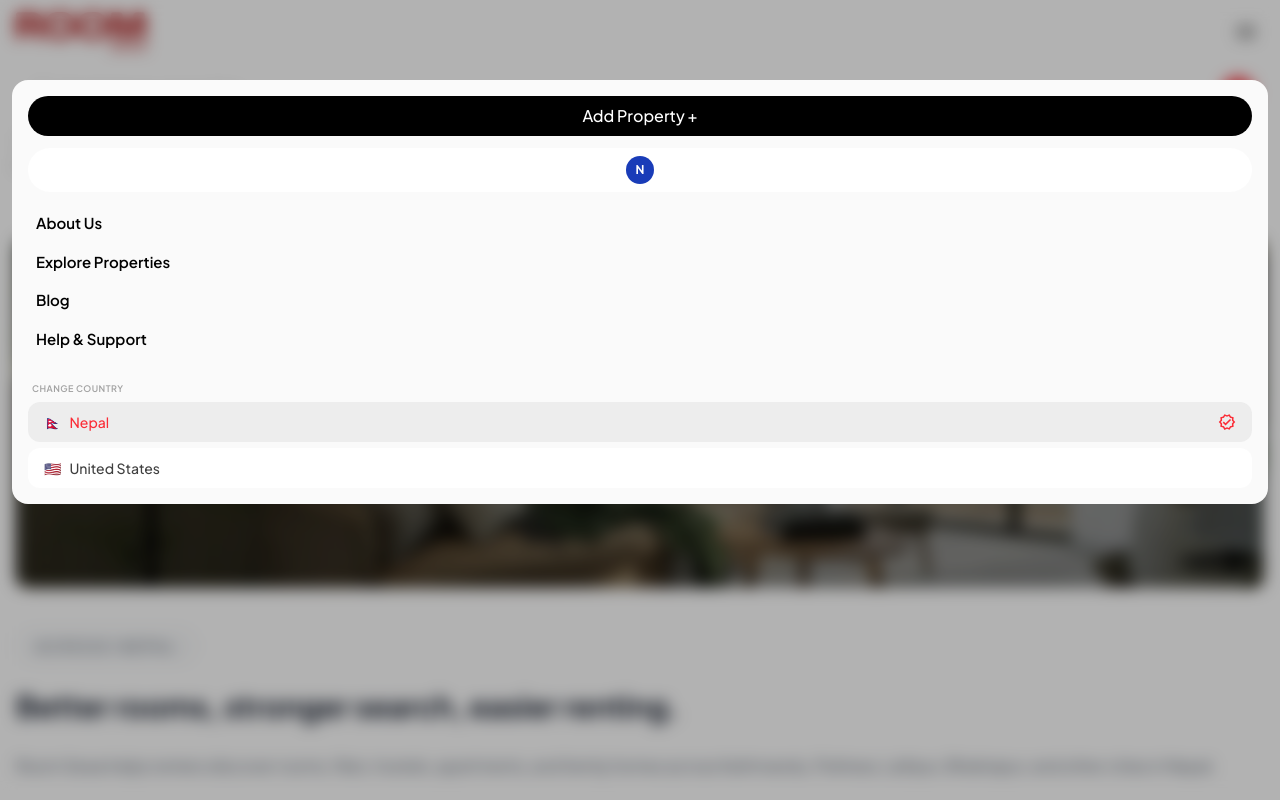
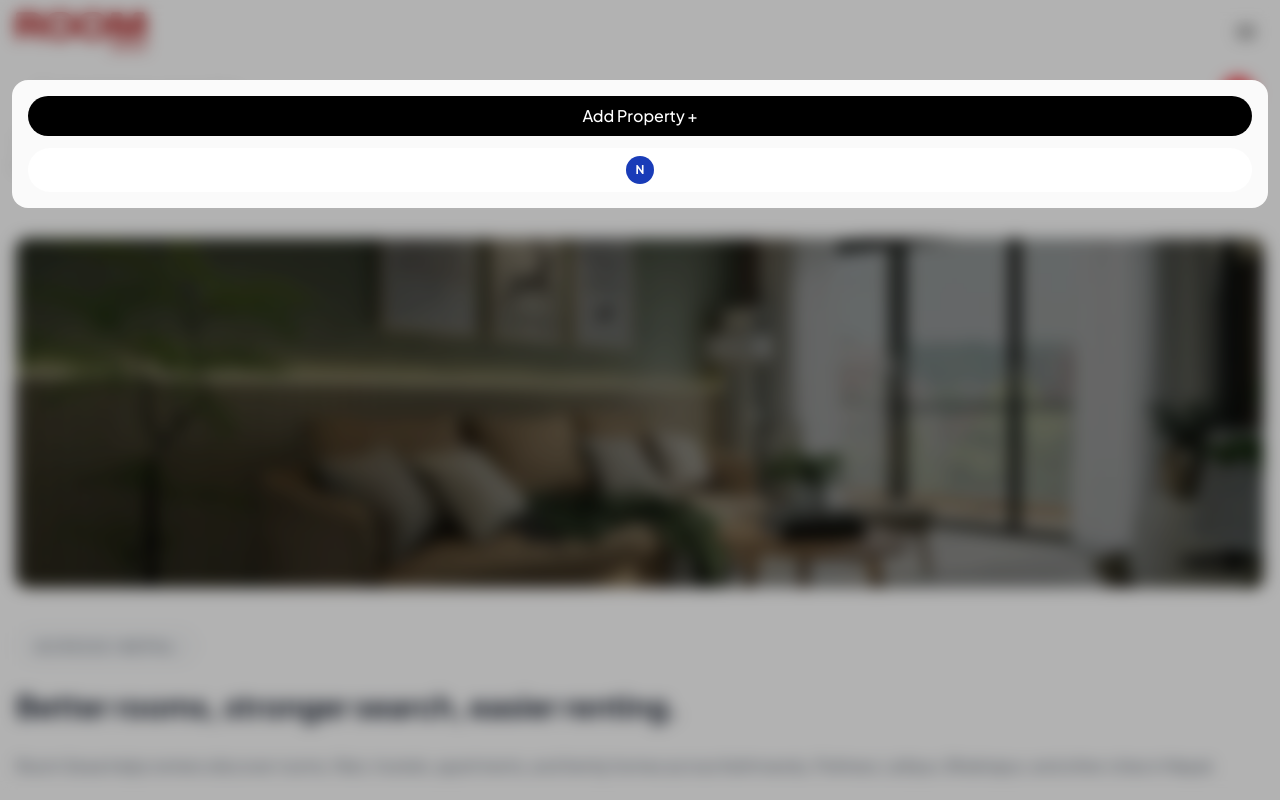
Before and after one commit to roshanmandal45/RoomRental, a Next.js app: page / in a window 1280 px wide. Both pictures are taken after a click on the element 1246 px from the left and 31 px from the top of the page. Shown: the top 800 px of the page. Built offline with nearby package versions, Linux system fonts and the light colour scheme.

Commit message:
Revert "Navbar Updated"

```diff
--- a/app/components/Navbar.tsx
+++ b/app/components/Navbar.tsx
@@ -1,141 +1,115 @@
-"use client"
-import Image from 'next/image'
-import Logo from "@/public/logo.svg"
-import room from "@/public/roomicon.webp"
-import BK from "@/public/BK.webp"
-import BHK from "@/public/BHK.webp"
-import Hostel from "@/public/hostel.webp"
-import Hotel from "@/public/Hotel.webp"
-import Apartment from "@/public/apartment.webp"
-import Office from "@/public/office.webp"
-import House from "@/public/house.webp"
-import Flat from "@/public/Flat.webp"
-import Cottage from "@/public/Cottage.webp"
-import { IoMenuOutline } from 'react-icons/io5'
-import { CiSearch } from 'react-icons/ci'
-import React, { useState } from 'react'
-import Link from 'next/link'
-import { MdOutlineVerified } from 'react-icons/md'
+"use client";
+
+import Image from "next/image";
+import Logo from "@/public/logo.svg";
+import room from "@/public/roomicon.webp";
+import BK from "@/public/BK.webp";
+import BHK from "@/public/BHK.webp";
+import Hostel from "@/public/hostel.webp";
+import Hotel from "@/public/Hotel.webp";
+import Apartment from "@/public/apartment.webp";
+import Office from "@/public/office.webp";
+import House from "@/public/house.webp";
+import Flat from "@/public/Flat.webp";
+import Cottage from "@/public/Cottage.webp";
+import { IoMenuOutline } from "react-icons/io5";
+import { CiSearch } from "react-icons/ci";
+import React, { useEffect, useState } from "react";
 
 const categories = [
-  { src: room, label: 'ROOM' },
-  { src: BK, label: 'BK' },
-  { src: BHK, label: 'BHK' },
-  { src: Apartment, label: 'APARTMENT' },
-  { src: House, label: 'HOUSE' },
-  { src: Flat, label: 'FLAT' },
-  { src: Hostel, label: 'HOSTEL' },
-  { src: Hotel, label: 'HOTEL' },
-  { src: Cottage, label: 'COTTAGE' },
-  { src: Office, label: 'OFFICE SPACE' },
+  { src: room, label: "ROOM" },
+  { src: BK, label: "BK" },
+  { src: BHK, label: "BHK" },
+  { src: Apartment, label: "APARTMENT" },
+  { src: House, label: "HOUSE" },
+  { src: Flat, label: "FLAT" },
+  { src: Hostel, label: "HOSTEL" },
+  { src: Hotel, label: "HOTEL" },
+  { src: Cottage, label: "COTTAGE" },
+  { src: Office, label: "OFFICE SPACE" },
 ];
 
 const Navbar = () => {
-  const [isOpen, setIsOpen] = useState(false)
-  const [btnOpen, setBtnOpen] = useState(false)
-  const [selectedButton, setSelectedButton] = useState("Nepal")
+  const [isOpen, setIsOpen] = useState(false);
+  const [scrolled, setScrolled] = useState(false);
+
+  useEffect(() => {
+    const handleScroll = () => {
+      setScrolled(window.scrollY > 20);
+    };
+
+    window.addEventListener("scroll", handleScroll);
+
+    return () => window.removeEventListener("scroll", handleScroll);
+  }, []);
 
   return (
-    // Main full-width container wrapper
-    <nav className='w-full bg-white text-black border-b border-black/5'>
-
+    <nav
+      className={`sticky top-0 z-50 w-full text-black transition-all duration-300 ${
+        scrolled
+          ? "bg-white/80 backdrop-blur-md shadow-md border-b border-black/5"
+          : "bg-transparent"
+      }`}
+    >
       {/* 1. TOP ROW CONTAINER: Centered with mx-auto and padded on the sides */}
-      <div className='max-w-[1380px] mx-auto px-4 sm:px-8 md:px-12 py-3 flex flex-col gap-4 lg:flex-row lg:items-center lg:justify-between lg:gap-8'>
-
+      <div className="max-w-[1380px] mx-auto px-4 sm:px-8 md:px-12 py-3 flex flex-col gap-4 lg:flex-row lg:items-center lg:justify-between lg:gap-8">
         {/* Logo and Mobile Toggle Header */}
-        <div className='flex items-center justify-between lg:shrink-0'>
-          <Image src={Logo} alt='logo' width={130} height={35} priority />
+        <div className="flex items-center justify-between lg:shrink-0">
+          <Image src={Logo} alt="logo" width={130} height={35} priority />
           <span
-            onClick={() => setIsOpen(prev => !prev)}
-            className='border border-black/10 h-9 w-9 rounded-full flex items-center justify-center lg:hidden cursor-pointer'
+            onClick={() => setIsOpen((prev) => !prev)}
+            className="border border-black/10 h-9 w-9 rounded-full flex items-center justify-center lg:hidden cursor-pointer"
           >
-            <IoMenuOutline size={24}/>
+            <IoMenuOutline size={24} />
           </span>
         </div>
 
         {/* Search Bar: Stretches smoothly up to max-w-xl on desktop */}
-        <div className='w-full lg:max-w-xl'>
-          <div className='flex items-center justify-between border border-black/8 rounded-full p-2.5 shadow-sm bg-white'>
-            <div className='flex items-center gap-2 w-full pl-2'>
-              <CiSearch size={20} className='text-neutral-500' />
-              <input type="text" placeholder='Search places, rooms, flats...' className='w-full outline-none text-sm' />
+        <div className="w-full lg:max-w-xl">
+          <div className="flex items-center justify-between border border-black/8 rounded-full p-2.5 shadow-sm bg-white">
+            <div className="flex items-center gap-2 w-full pl-2">
+              <CiSearch size={20} className="text-neutral-500" />
+              <input
+                type="text"
+                placeholder="Search places, rooms, flats..."
+                className="w-full outline-none text-sm"
+              />
             </div>
-            <span className='h-8 w-8 bg-red-500 rounded-full text-white flex items-center justify-center font-bold shrink-0 cursor-pointer hover:bg-red-600 transition-colors'>
+            <span className="h-8 w-8 bg-red-500 rounded-full text-white flex items-center justify-center font-bold shrink-0 cursor-pointer hover:bg-red-600 transition-colors">
               <CiSearch size={18} />
             </span>
           </div>
         </div>
 
-        {/* Desktop Buttons Column (Added "relative" to anchor the absolute dropdown position) */}
-        <div className='hidden lg:flex items-center gap-4 shrink-0 relative'>
-          <button
-            onClick={() => setBtnOpen(prev => !prev)}
-            className='px-4 py-2 text-sm rounded-full border border-black/10 hover:bg-neutral-50 transition-colors cursor-pointer flex items-center gap-1 font-medium text-neutral-800'
-          >
-            {selectedButton === "Nepal" ? "🇳🇵 Nepal" : "🇺🇸 United States"}
-          </button>
-
-          {btnOpen && (
-            <div className='absolute top-12 right-28 w-[230px] bg-white border border-black/10 rounded-xl p-1.5 flex flex-col gap-1 z-50 shadow-lg transition duration-75 animate-fadeIn'>
-              <h3 className='text-neutral-400 font-semibold tracking-wider text-[9px] px-3 py-1.5 uppercase'>CHANGE COUNTRY</h3>
-
-              {/* Nepal Dropdown Option */}
-              <button
-                onClick={() => { setSelectedButton("Nepal"); setBtnOpen(false); }}
-                className={`cursor-pointer w-full flex items-center py-2 px-3 justify-between rounded-full font-medium transition-colors duration-150
-                  ${selectedButton === "Nepal"
-                    ? 'bg-neutral-100 text-neutral-900'
-                    : 'bg-transparent text-neutral-600 hover:bg-neutral-50'
-                  }`}
-              >
-                <div className='flex items-center gap-2 text-sm'>
-                  <span>🇳🇵</span>
-                  <span className={selectedButton === "Nepal" ? 'text-red-500' : 'text-neutral-700'}>Nepal</span>
-                </div>
-                {selectedButton === "Nepal" && <MdOutlineVerified size={18} className='text-red-500' />}
-              </button>
-
-              {/* United States Dropdown Option */}
-              <button
-                onClick={() => { setSelectedButton("United States"); setBtnOpen(false); }}
-                className={`cursor-pointer w-full flex items-center py-2 px-3 justify-between rounded-full font-medium transition-colors duration-150
-                  ${selectedButton === "United States"
-                    ? 'bg-neutral-100 text-neutral-900'
-                    : 'bg-transparent text-neutral-600 hover:bg-neutral-50'
-                  }`}
-              >
-                <div className='flex items-center gap-2 text-sm'>
-                  <span>🇺🇸</span>
-                  <span className={selectedButton === "United States" ? 'text-red-500' : 'text-neutral-700'}>United States</span>
-                </div>
-                {selectedButton === "United States" && <MdOutlineVerified size={18} className='text-red-500' />}
-              </button>
-            </div>
-          )}
-
-          <button className='px-4 py-2 text-sm bg-black text-white rounded-full border border-black/8 hover:bg-neutral-800 transition-colors cursor-pointer'>
+        {/* Desktop Buttons Column */}
+        <div className="hidden lg:flex items-center gap-4 shrink-0">
+          <button className="px-4 py-2 text-sm bg-black text-white rounded-full border border-black/8 hover:bg-neutral-800 transition-colors cursor-pointer">
             Add Property +
           </button>
-          <button className='h-9 w-9 rounded-full border border-black/15 flex items-center justify-center bg-white hover:bg-neutral-50 transition-colors cursor-pointer shadow-sm'>
-            <span className='bg-blue-800 text-white flex items-center justify-center h-7 w-7 rounded-full font-bold text-xs'>N</span>
+          <button className="h-9 w-9 rounded-full border border-black/15 flex items-center justify-center bg-white hover:bg-neutral-50 transition-colors cursor-pointer shadow-sm">
+            <span className="bg-blue-800 text-white flex items-center justify-center h-7 w-7 rounded-full font-bold text-xs">
+              N
+            </span>
           </button>
         </div>
-
       </div>
 
       {/* 2. CATEGORIES ROW CONTAINER */}
-      <div className='max-w-[1380px] mx-auto px-4 sm:px-8 md:px-12 pb-4'>
-        <div className='flex gap-7 text-[7px] items-center overflow-x-auto shrink-0 border-b border-black/4 pb-2 lg:justify-center [&::-webkit-scrollbar]:hidden [-ms-overflow-style:none] [scrollbar-width:none]'>
+      <div className="max-w-[1380px] mx-auto px-4 sm:px-8 md:px-12 pb-4">
+        <div className="flex gap-7 text-[7px] items-center overflow-x-auto shrink-0 border-b border-black/4 pb-2 lg:justify-center [&::-webkit-scrollbar]:hidden [-ms-overflow-style:none] [scrollbar-width:none]">
           {categories.map((cat, i) => (
-            <div key={i} className='flex flex-col shrink-0 items-center gap-1 group cursor-pointer'>
+            <div
+              key={i}
+              className="flex flex-col shrink-0 items-center gap-1 group cursor-pointer"
+            >
               <Image
                 src={cat.src}
                 alt={cat.label}
                 width={24}
                 height={24}
-                className='object-contain opacity-70 group-hover:opacity-100 transition-opacity'
+                className="object-contain opacity-70 group-hover:opacity-100 transition-opacity"
               />
-              <p className='text-[10px] font-medium tracking-wide text-neutral-500 group-hover:text-black transition-colors'>
+              <p className="text-[10px] font-medium tracking-wide text-neutral-500 group-hover:text-black transition-colors">
                 {cat.label}
               </p>
             </div>
@@ -143,66 +117,29 @@ const Navbar = () => {
         </div>
       </div>
 
-      {/* Mobile-Only Drawer Overlay */}
+      {/* Mobile-Only Drawers */}
       {isOpen && (
         <div
           onClick={() => setIsOpen(false)}
-          className='fixed inset-0 bg-black/30 backdrop-blur-sm z-40 lg:hidden'
+          className="fixed inset-0 bg-black/30 backdrop-blur-sm z-40 lg:hidden"
         />
       )}
 
       {/* Mobile-Only Drawer Panel */}
       {isOpen && (
-        <div className='fixed top-20 left-3 right-3 p-4 flex flex-col z-50 gap-3 border border-black/5 rounded-2xl bg-neutral-50 shadow-xl lg:hidden animate-fadeIn'>
-           <button className='w-full flex items-center py-2 justify-center bg-black text-white rounded-full border border-black/8 font-medium'>
-             Add Property +
-           </button>
-           <button className='w-full flex items-center py-2 justify-center rounded-full border border-black/15 bg-white'>
-             <span className='bg-blue-800 text-white flex items-center justify-center h-7 w-7 rounded-full font-bold text-xs'>N</span>
-           </button>
-
-           <div className='flex flex-col gap-4 font-semibold p-2 text-[15px] border-b border-black/10'>
-            <Link href="#">About Us</Link>
-            <Link href="#">Explore Properties</Link>
-            <Link href="#">Blog</Link>
-            <Link href="#">Help & Support</Link>
-           </div>
-
-           {/* Mobile Country Toggles synced with the active selection state */}
-           <div className='flex flex-col gap-1.5'>
-            <p className='text-neutral-400 font-semibold tracking-wider text-[9px] px-1 mt-3 uppercase'>CHANGE COUNTRY</p>
-
-             {/* Mobile Nepal Trigger */}
-             <button
-              onClick={() => { setSelectedButton("Nepal"); setIsOpen(false); }}
-              className={`w-full flex items-center py-2.5 px-4 justify-between rounded-xl border border-black/5 font-medium transition-colors
-                ${selectedButton === "Nepal" ? 'bg-neutral-200/60 text-neutral-900' : 'bg-white text-neutral-600'}`}
-             >
-               <div className='flex items-center gap-2 text-sm'>
-                 <span>🇳🇵</span>
-                 <span className={selectedButton === "Nepal" ? 'text-red-500' : 'text-neutral-700'}>Nepal</span>
-               </div>
-               {selectedButton === "Nepal" && <MdOutlineVerified size={18} className='text-red-500' />}
-             </button>
-
-             {/* Mobile United States Trigger */}
-             <button
-              onClick={() => { setSelectedButton("United States"); setIsOpen(false); }}
-              className={`w-full flex items-center py-2.5 px-4 justify-between rounded-xl border border-black/5 font-medium transition-colors
-                ${selectedButton === "United States" ? 'bg-neutral-200/60 text-neutral-900' : 'bg-white text-neutral-600'}`}
-             >
-               <div className='flex items-center gap-2 text-sm'>
-                 <span>🇺🇸</span>
-                 <span className={selectedButton === "United States" ? 'text-red-500' : 'text-neutral-700'}>United States</span>
-               </div>
-               {selectedButton === "United States" && <MdOutlineVerified size={18} className='text-red-500' />}
-             </button>
-           </div>
+        <div className="fixed top-20 left-3 right-3 p-4 flex flex-col z-50 gap-3 border border-black/5 rounded-2xl bg-neutral-50 shadow-xl lg:hidden animate-fadeIn">
+          <button className="w-full flex items-center py-2 justify-center bg-black text-white rounded-full border border-black/8 font-medium">
+            Add Property +
+          </button>
+          <button className="w-full flex items-center py-2 justify-center rounded-full border border-black/15 bg-white">
+            <span className="bg-blue-800 text-white flex items-center justify-center h-7 w-7 rounded-full font-bold text-xs">
+              N
+            </span>
+          </button>
         </div>
       )}
+    </nav>
+  );
+};
 
-    </nav>
-  )
-}
-
-export default Navbar
+export default Navbar;
--- a/app/page.tsx
+++ b/app/page.tsx
@@ -6,8 +6,6 @@ import FeaturedSec from './components/FeaturedSec'
 import CheapestRoomSec from './components/CheapestRoomSec'
 import EarnwithRent from './components/EarnwithRent'
 import Footer from './components/Footer'
-import WhyRoomSewa from './components/WhyRoomSewa'
-import QuickRental from './components/QuickRental'
 
 export default function page() {
   return (
@@ -17,8 +15,6 @@ export default function page() {
       <PopularRooms/>
       <CheapestRoomSec/>
       <FeaturedSec/>
-      <WhyRoomSewa/>
-      <QuickRental/>
       <EarnwithRent/>
       <Footer/>
     </main>
```
